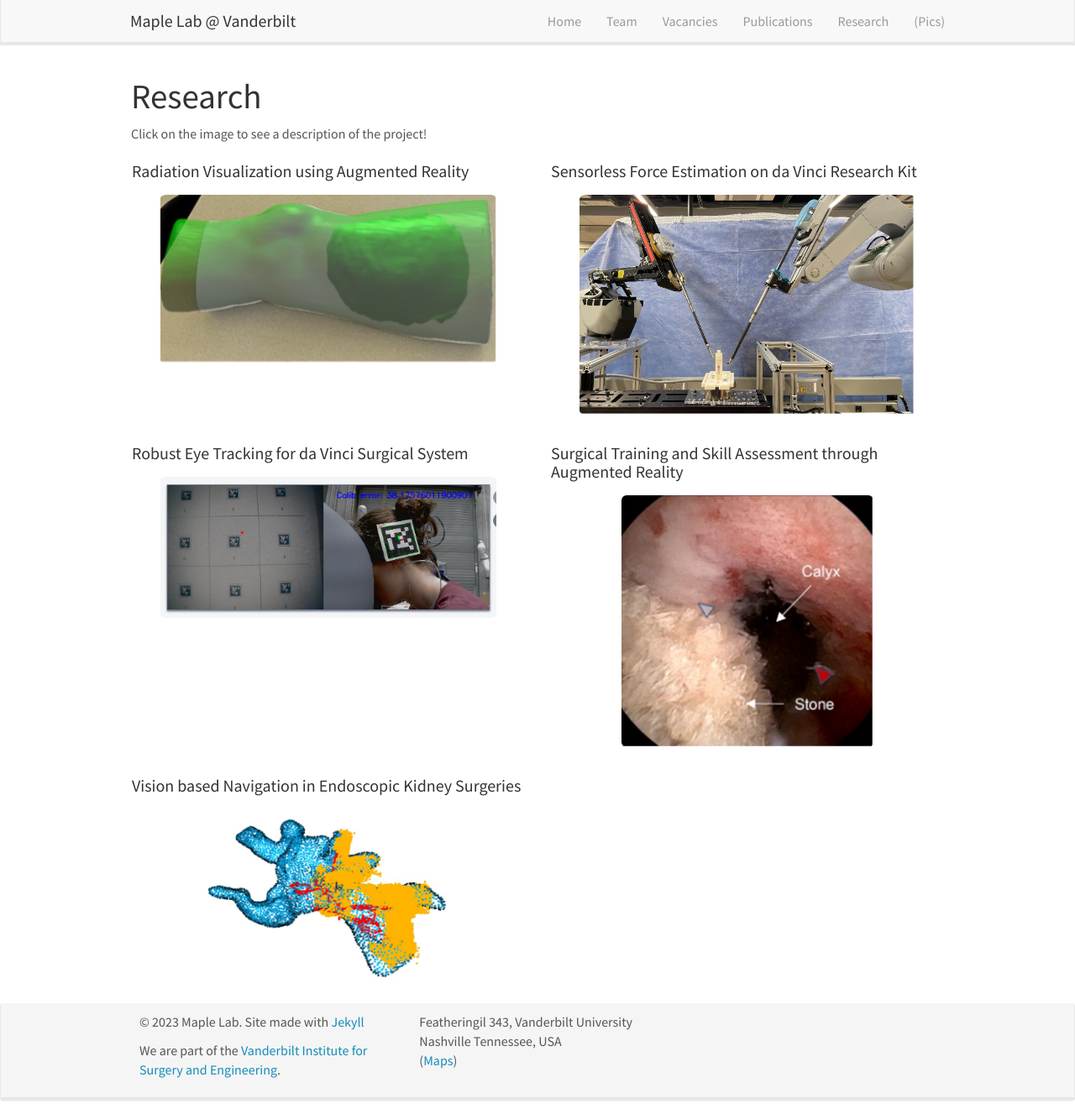
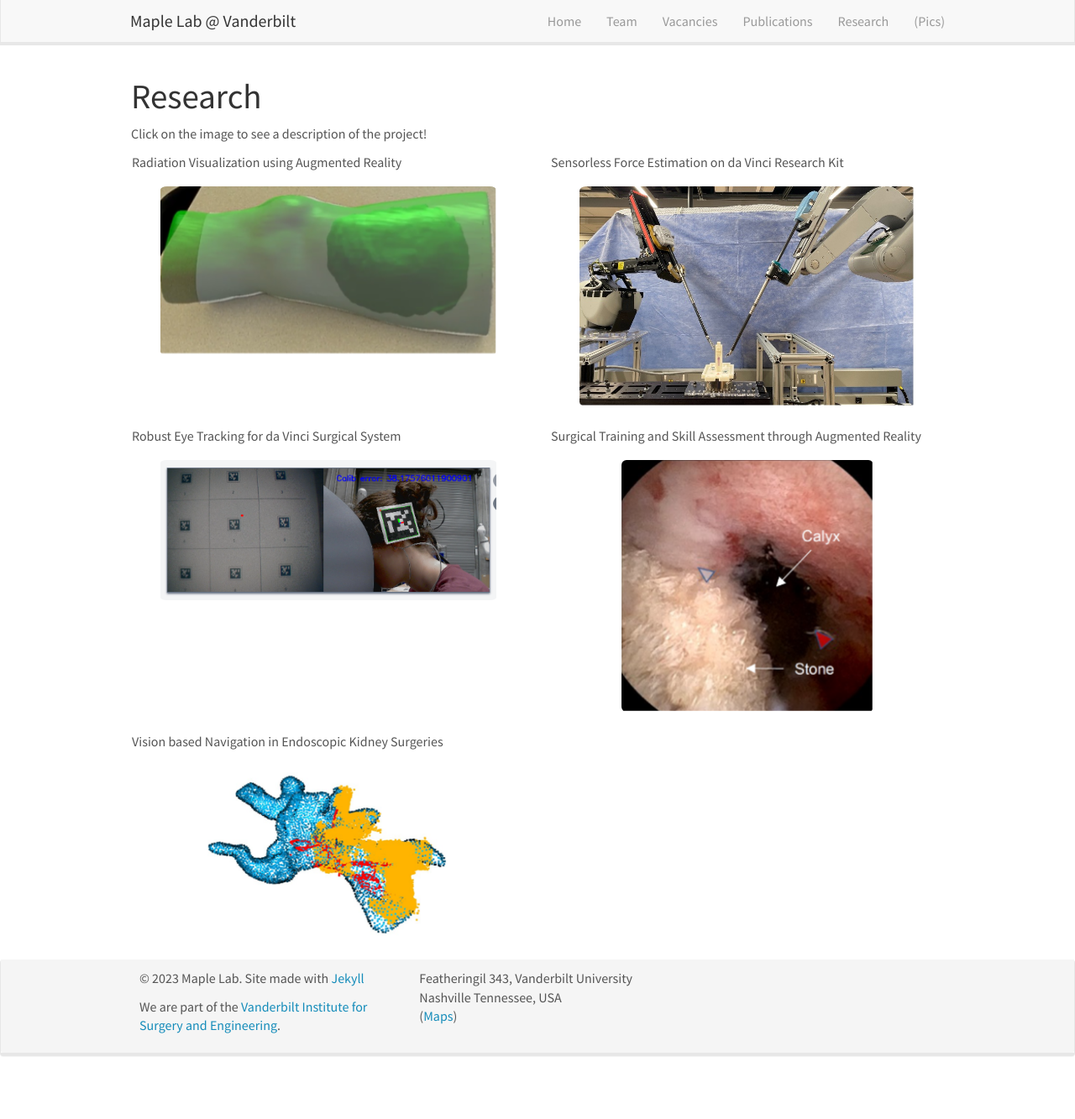
Before and after one commit to vu-maple-lab/vu-maple-lab.github.io, a Jekyll site: the page built from research.md, in a window 1280 px wide and 1333 px high. Shown: the whole window at 84% size. Built offline with Jekyll 4.4.1, drawn with Linux system fonts in a browser that asks for light colours; nearby versions of some CDN libraries.

Commit message:
try this 16

```diff
--- a/research.md
+++ b/research.md
@@ -10,35 +10,35 @@
 Click on the image to see a description of the project!
 <div class="row">
 <div class="col-sm-6 clearfix">
-  <h4>Radiation Visualization using Augmented Reality</h4>
+  <p>Radiation Visualization using Augmented Reality</p>
   <a href="{{ site.url }}{{ site.baseurl }}/research/sarcoma" title="Sarcoma">
     <img src="{{ site.url }}{{ site.baseurl }}/images/researchpic/sarcoma.png" alt="sarcoma_img" style="width: 400px" class="center"/>
   </a>
 </div>
 
 <div class="col-sm-6 clearfix">
- <h4>Sensorless Force Estimation on da Vinci Research Kit</h4>
+ <p>Sensorless Force Estimation on da Vinci Research Kit</p>
   <a href="{{ site.url }}{{ site.baseurl }}/research/force_estimation" title="force_estimation">
     <img src="{{ site.url }}{{ site.baseurl }}/images/researchpic/force_estimation.jpg" alt="force_estimation" style="width: 400px" class="center"/>
   </a>
 </div>
 
 <div class="col-sm-6 clearfix">
-  <h4>Robust Eye Tracking for da Vinci Surgical System</h4>
+  <p>Robust Eye Tracking for da Vinci Surgical System</p>
   <a href="{{ site.url }}{{ site.baseurl }}/research/dvrk_gaze" title="dvrk_gaze">
     <img src="{{ site.url }}{{ site.baseurl }}/images/researchpic/dvrk_gaze.png" alt="dvrk_gaze" style="width: 400px" class="center"/>
   </a>
 </div>
 
 <div class="col-sm-6 clearfix">
-  <h4>Surgical Training and Skill Assessment through Augmented Reality</h4>
+  <p>Surgical Training and Skill Assessment through Augmented Reality</p>
   <a href="{{ site.url }}{{ site.baseurl }}/research/kidney_gaze" title="kidney_gaze">
     <img src="{{ site.url }}{{ site.baseurl }}/images/researchpic/kidney_gaze.png" alt="kidney_gaze" style="width: 300px" class="center"/>
   </a>
 </div>
 
 <div class="col-sm-6 clearfix">
-  <h4>Vision based Navigation in Endoscopic Kidney Surgeries</h4>
+  <p>Vision based Navigation in Endoscopic Kidney Surgeries</p>
   <a href="{{ site.url }}{{ site.baseurl }}/research/kidney_reconstruction" title="kidney_reconstruction">
     <img src="{{ site.url }}{{ site.baseurl }}/images/researchpic/kidney_reco.png" alt="kidney_reconstruction" style="width: 300px" class="center"/>
   </a>
```
